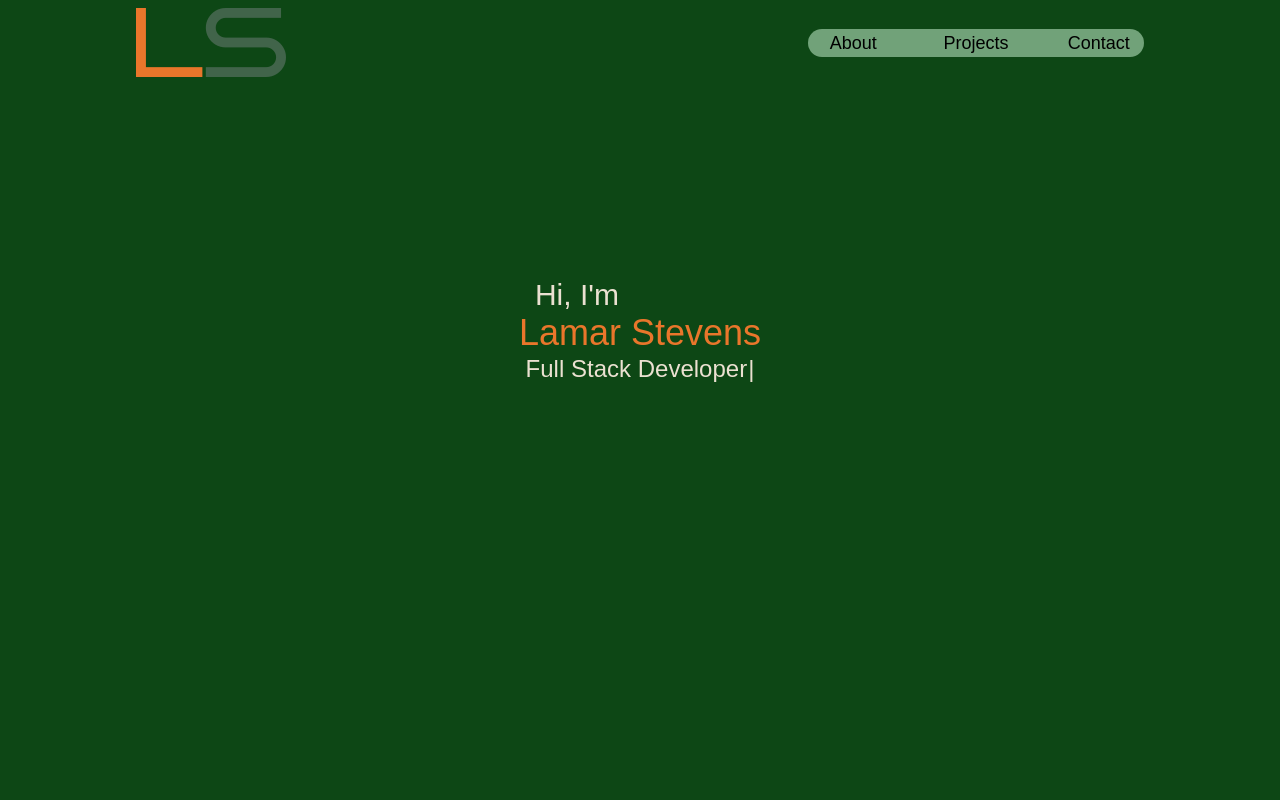
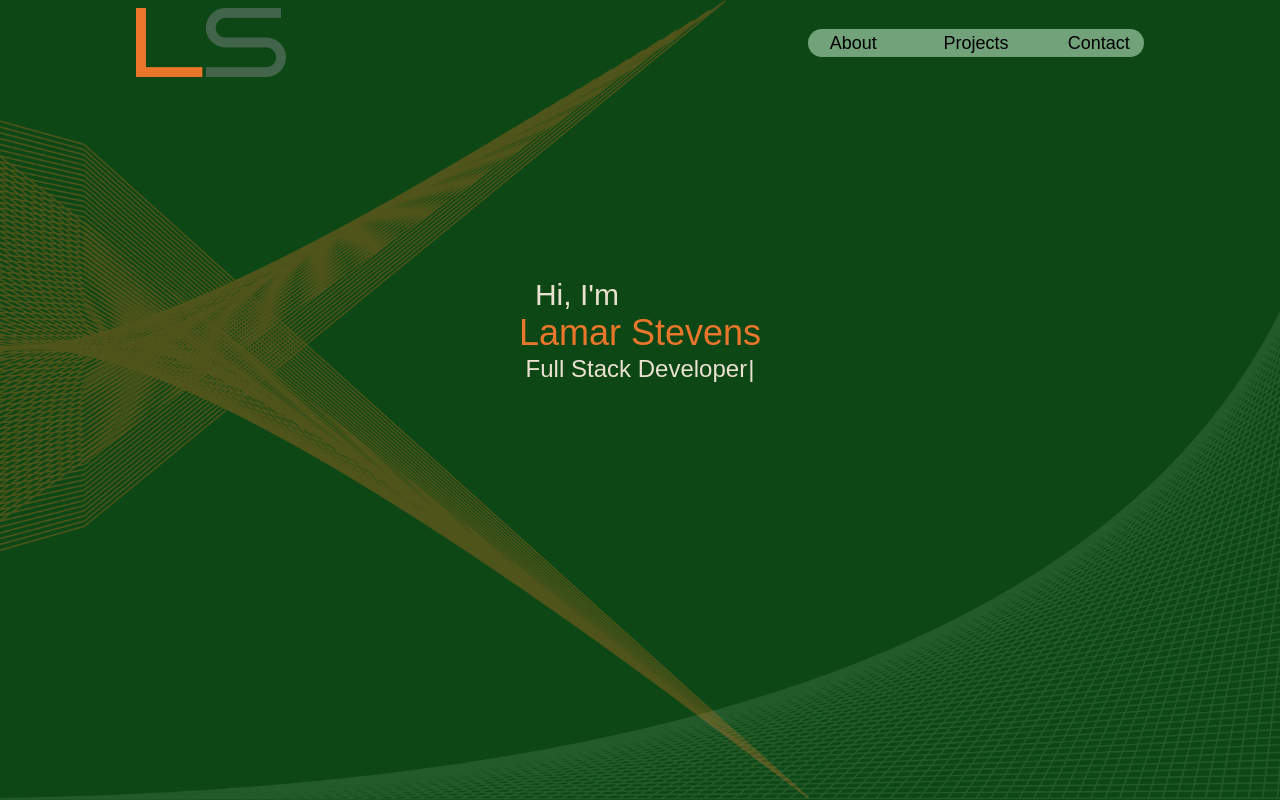
Before and after one commit to marefpceo/portfolio-react-vite, a React (Vite) app: page / in a window 1280 px wide. Built offline with nearby package versions, Linux system fonts and the light colour scheme; a web font is replaced by a local one.

Commit message:
Added background images to layout

```diff
--- a/src/App.jsx
+++ b/src/App.jsx
@@ -3,9 +3,14 @@ import Header from './components/Header';
 
 function App() {
   return (
-    <div className='md:max-w-full lg:max-w-4/5 mx-auto'>
-      <Header />
-      <Outlet />
+    <div
+      className='container min-w-full h-full bg-[url(./assets/portfolioBg-Desktop.webp)] bg-cover
+      bg-center 2xl:bg-[url(./assets/portfolioBg-4k.webp)]'
+    >
+      <div role='main' className='md:max-w-full lg:max-w-4/5 mx-auto '>
+        <Header />
+        <Outlet />
+      </div>
     </div>
   );
 }
--- a/src/index.css
+++ b/src/index.css
@@ -44,6 +44,9 @@
 
 body {
   background-color: var(--color-nature-dark);
+  /* background-image: url('./assets/portfolioBg.webp');
+  background-repeat: no-repeat;
+  background-size: cover; */
   color: var(--foreground);
   font-family: Arial, Helvetica, sans-serif;
   height: 100vh;
```
Also changed, not shown: src/assets/portfolioBg-4k.webp (added), src/assets/portfolioBg-Desktop.webp (added).
